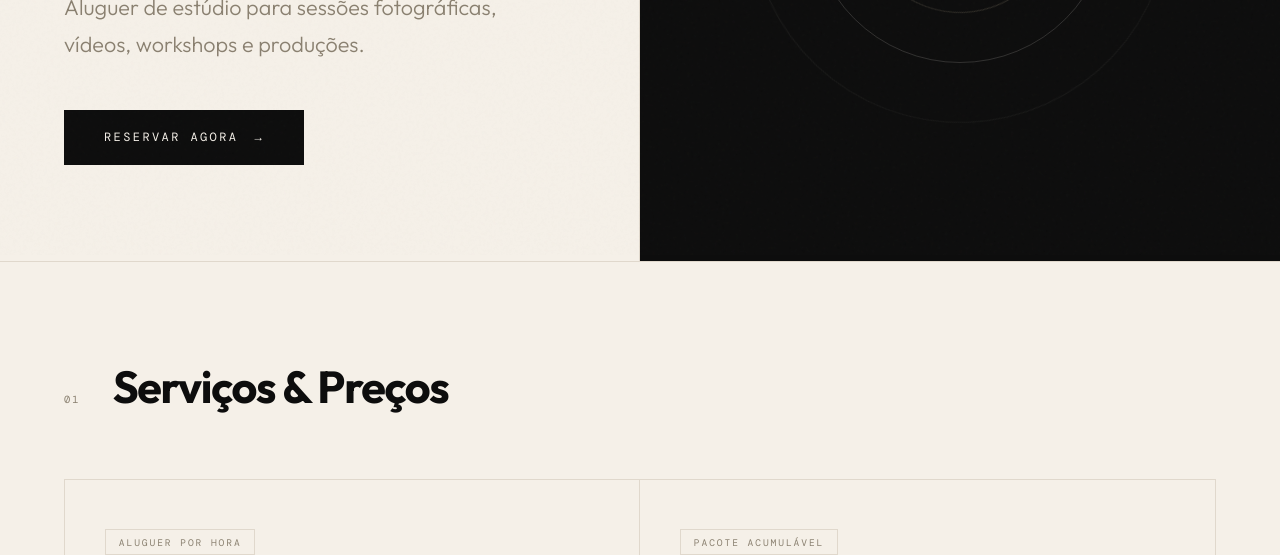
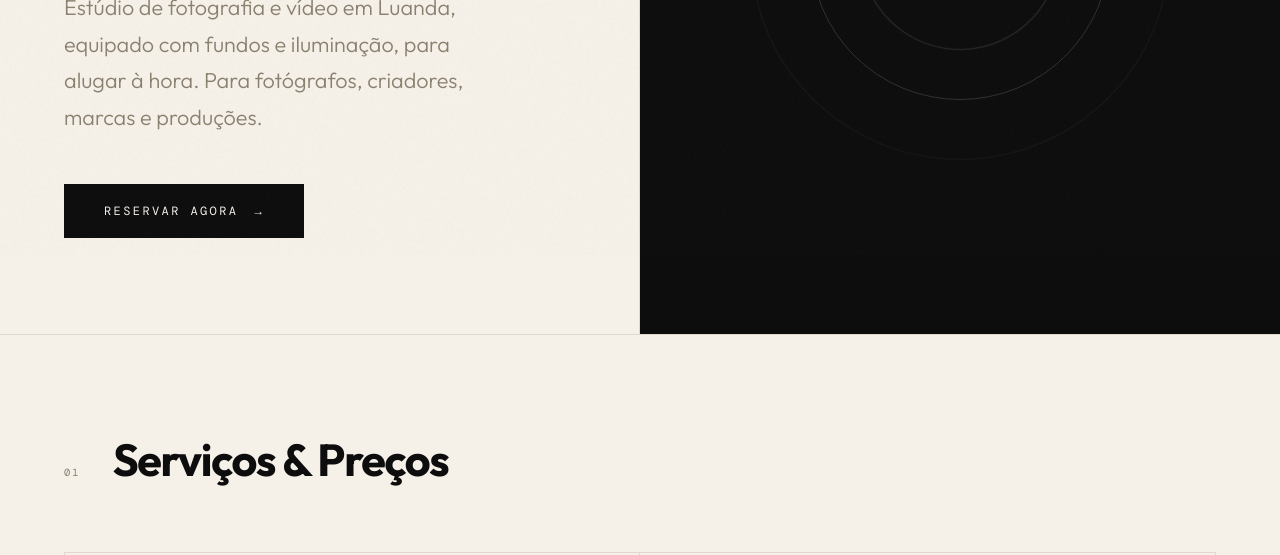
Before and after one commit to unustudiosangola/unustudios, a plain HTML site: page index.html in a window 1280 px wide. Shown: the part 545-1100 px from the top of the page. Drawn offline with nearby package versions, Linux system fonts and the light colour scheme; no server answers; a web font is replaced by a local one.

Commit message:
Frase de apresentação: estúdio em Luanda, à hora, para fotógrafos, criadores, marcas e produções
Co-Authored-By: Claude Opus 5.5 <noreply@anthropic.com>
Claude-Session: https://claude.ai/code/session_01WyVBTL8qDidw5Wgms6c8qJ

```diff
--- a/index.html
+++ b/index.html
@@ -598,7 +598,7 @@
   <div class="hero-left">
     <p class="hero-label">Estúdio Criativo · Luanda, Angola</p>
     <h1 class="hero-title">Espaço para<br>criar <em>sem</em><br>limites.</h1>
-    <p class="hero-desc">Aluguer de estúdio para sessões fotográficas, vídeos, workshops e produções.</p>
+    <p class="hero-desc">Estúdio de fotografia e vídeo em Luanda, equipado com fundos e iluminação, para alugar à hora. Para fotógrafos, criadores, marcas e produções.</p>
     <a href="#reservar" class="cta-btn">
       Reservar Agora
       <span class="arrow">→</span>
```
